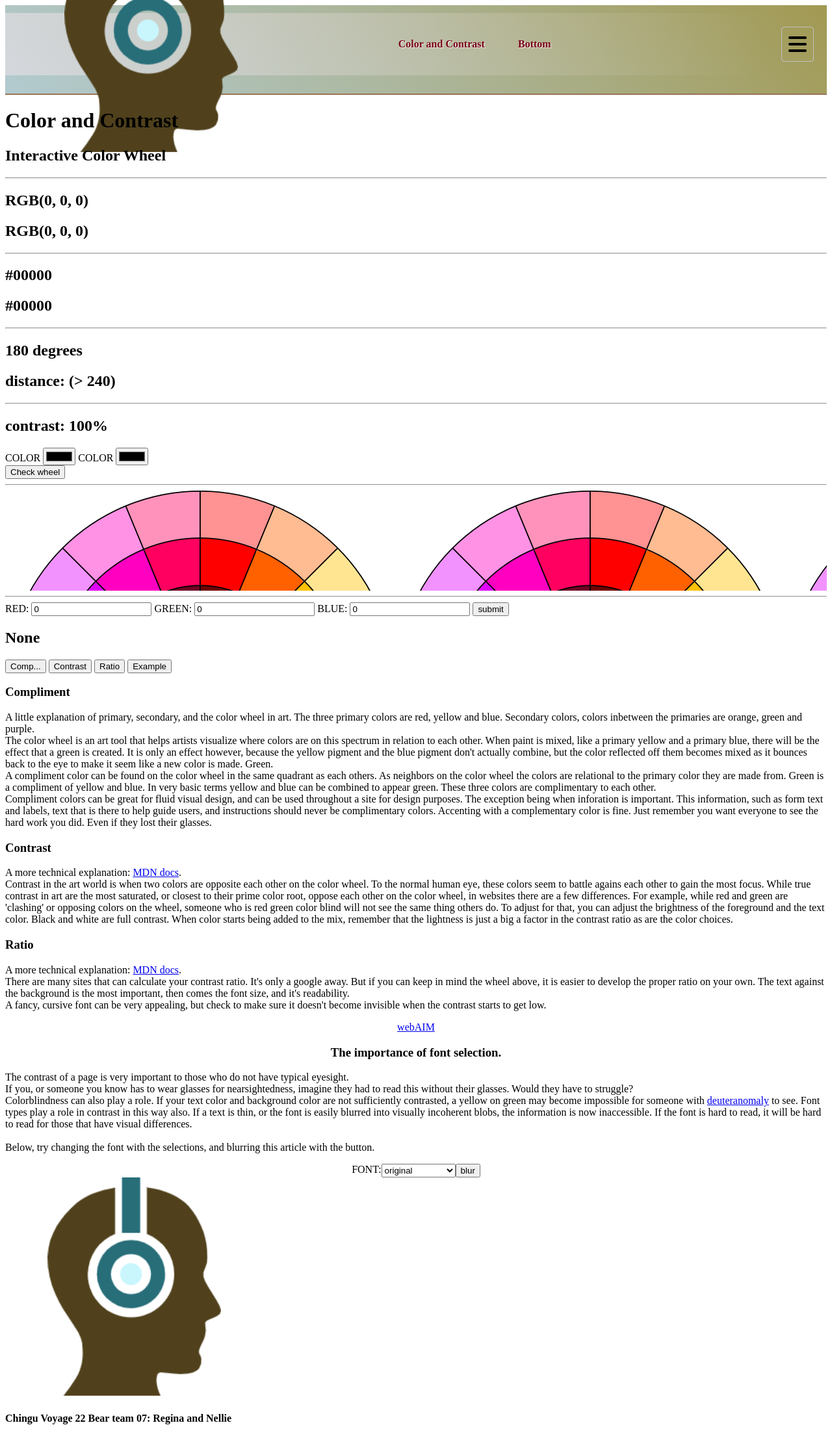
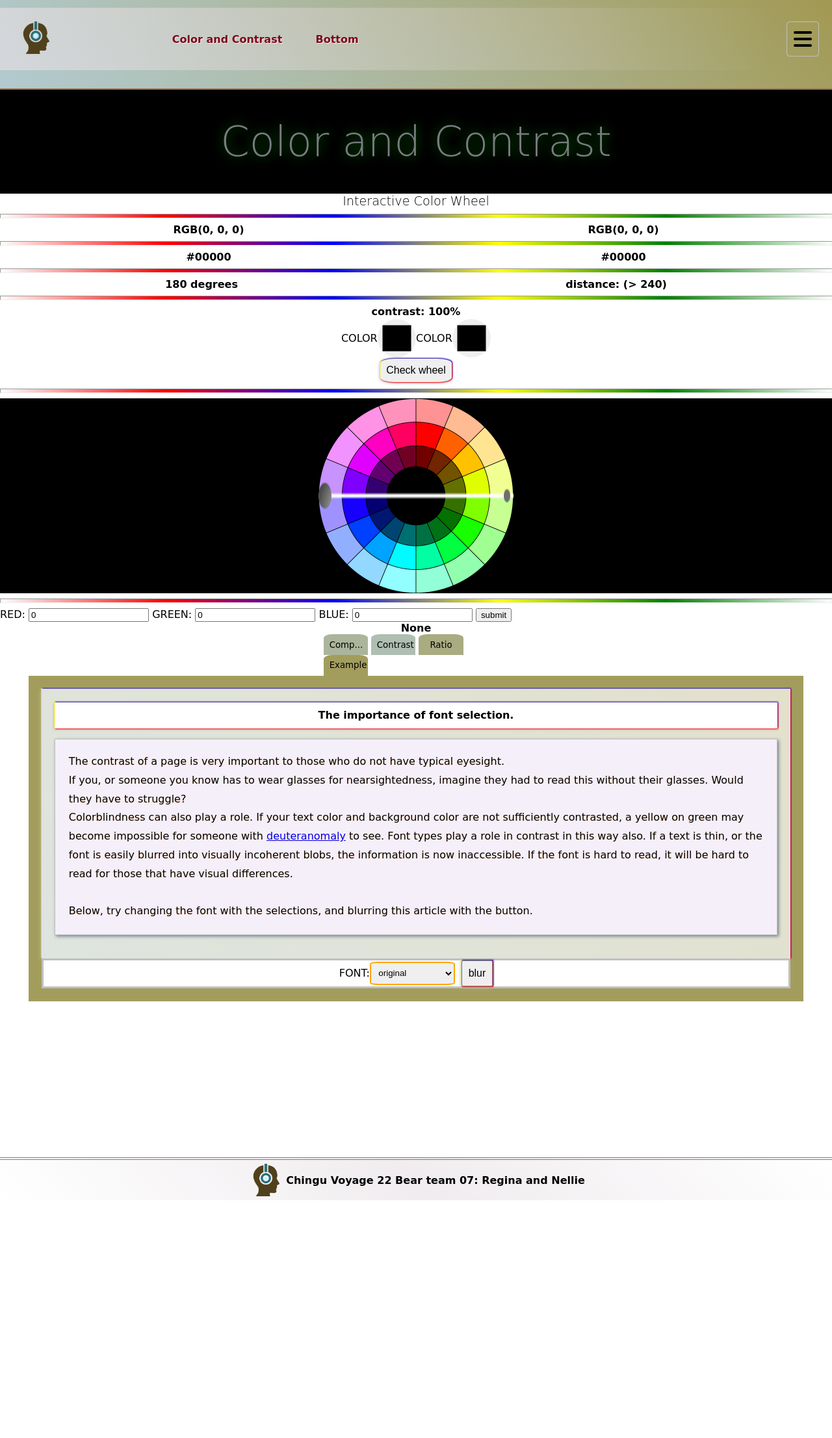
Before and after one commit to chingu-voyages/v22-bears-team-07, a Flask app: page /color in a window 1280 px wide. Shown: the whole page at 65% size. After the commit the page ends 1847 px from the top, so only its background shows below. Run offline with Flask 2, Linux system fonts and the light colour scheme; some libraries are stand-ins or nearby versions; some web fonts are replaced.

Commit message:
<error> wrong file name changed in links of head
Changed the wrong file name.
Thank you console tools!

```diff
--- a/templates/colorV2.html
+++ b/templates/colorV2.html
@@ -15,11 +15,11 @@
     <link href="https://fonts.googleapis.com/css2?family=Red+Rose:wght@700&display=swap" rel="stylesheet">
     <link href="https://fonts.googleapis.com/css2?family=Tangerine&display=swap" rel="stylesheet">
     <!--Stylesheets-->
-    <link rel="stylesheet" href={{ url_for('static', filename='css/colorwheelV2.css')}}/>
+    <link rel="stylesheet" href={{ url_for('static', filename='css/colorwheelV3.css')}}/>
     <link rel="stylesheet" href={{ url_for('static', filename='css/ham_nav.css')}} />
 
     <!-- javascript -->
-    <script type="text/javascript" src={{ url_for('static', filename='js/colorwheelV3.js')}}></script>
+    <script type="text/javascript" src={{ url_for('static', filename='js/colorwheelV2.js')}}></script>
       <script type="text/javascript" src={{ url_for('static', filename='js/ham_nav.js')}}></script>
       <script type="text/javascript" src={{ url_for('static', filename='js/color_calc.js')}}></script>
       <script type="text/javascript" src={{ url_for('static', filename='js/tabs.js')}}></script>
```
